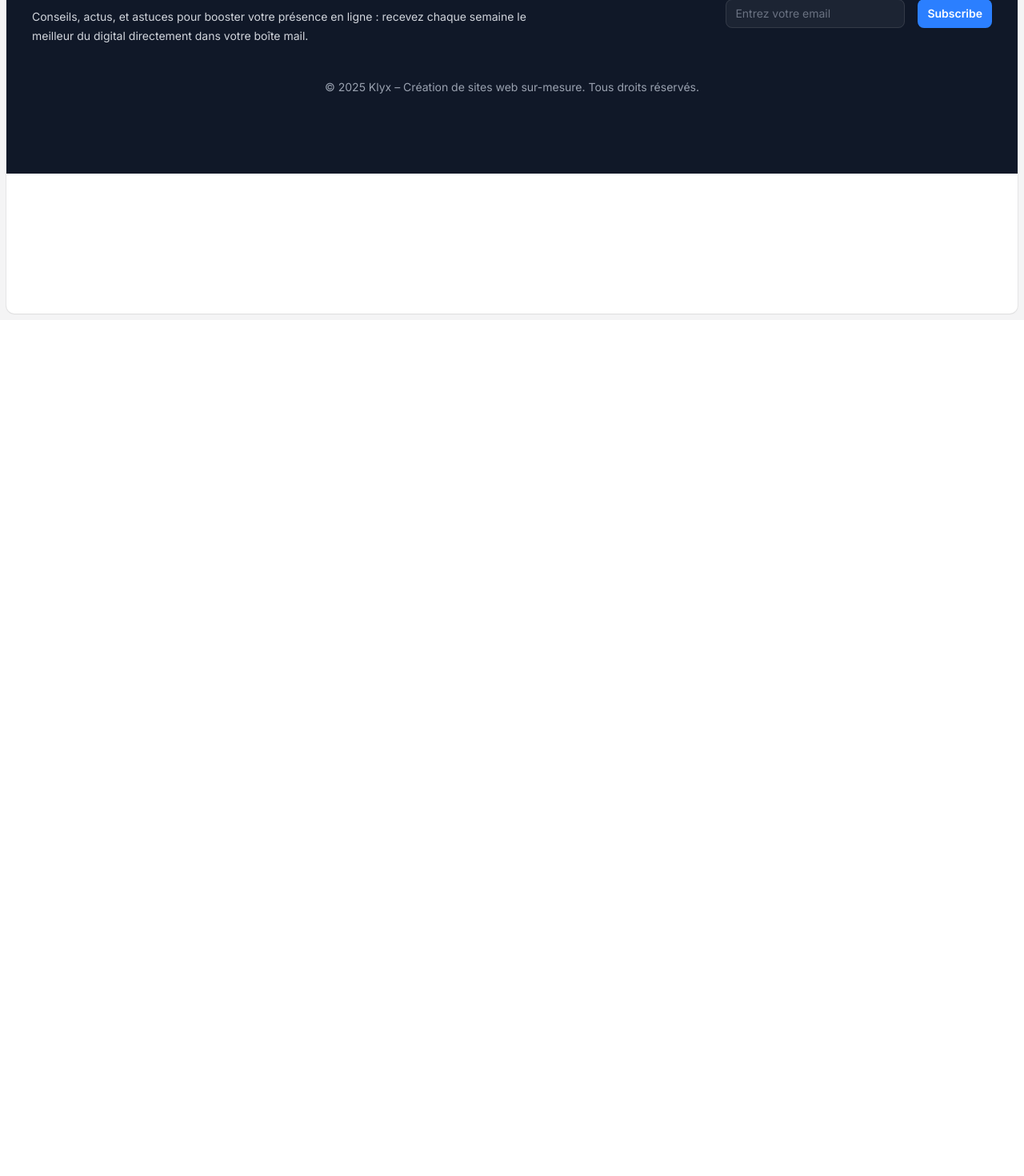
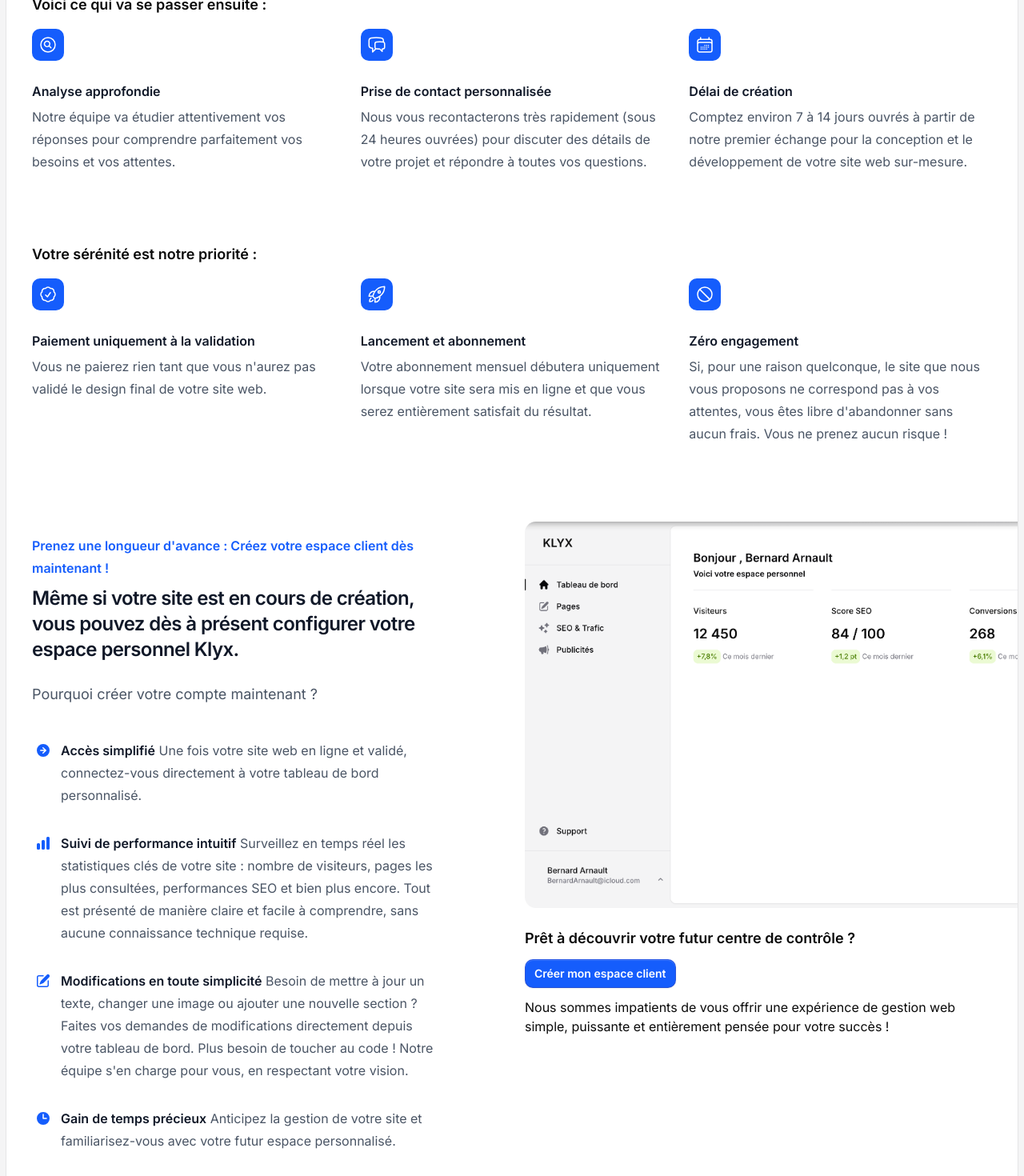
Before and after one commit to klyx-digital/Klyx, a Next.js app: page /questionnaire/success in a window 1280 px wide. Shown: the part 400-1870 px from the top of the page at 80% size. Before the commit the page ends 800 px from the top, so only its background shows below. Built offline with nearby package versions, Linux system fonts and the light colour scheme.

Commit message:
Page questionnaire succes termineé

```diff
--- a/package.json
+++ b/package.json
@@ -21,6 +21,9 @@
     "@prisma/client": "^6.7.0",
     "@radix-ui/react-accordion": "^1.2.10",
     "@stripe/stripe-js": "^7.3.0",
+    "@tsparticles/engine": "^3.8.1",
+    "@tsparticles/react": "^3.0.0",
+    "@tsparticles/slim": "^3.8.1",
     "@types/mdx": "^2.0.13",
     "bcryptjs": "^3.0.2",
     "class-variance-authority": "^0.7.1",
--- a/src/app/(marketing)/questionnaire/action.js
+++ b/src/app/(marketing)/questionnaire/action.js
@@ -3,6 +3,7 @@
 import prisma from "@/lib/prisma";
 import { z } from "zod";
 import { auth } from "@/auth";
+import { redirect } from "next/navigation";
 
 const QuestionnaireSchema = z.object({
   nameEntreprise: z.string().optional(),
--- /dev/null
+++ b/src/app/(marketing)/questionnaire/success/EspaceClient.jsx
@@ -0,0 +1,95 @@
+import {
+  ChartBarIcon,
+  PencilSquareIcon,
+  ClockIcon,
+  ArrowRightCircleIcon,
+} from "@heroicons/react/20/solid";
+import { Button } from "@/components/ui/button";
+
+const features = [
+  {
+    name: "Accès simplifié",
+    description:
+      "Une fois votre site web en ligne et validé, connectez-vous directement à votre tableau de bord personnalisé.",
+    icon: ArrowRightCircleIcon,
+  },
+  {
+    name: "Suivi de performance intuitif",
+    description:
+      "Surveillez en temps réel les statistiques clés de votre site : nombre de visiteurs, pages les plus consultées, performances SEO et bien plus encore. Tout est présenté de manière claire et facile à comprendre, sans aucune connaissance technique requise.",
+    icon: ChartBarIcon,
+  },
+  {
+    name: "Modifications en toute simplicité",
+    description:
+      "Besoin de mettre à jour un texte, changer une image ou ajouter une nouvelle section ? Faites vos demandes de modifications directement depuis votre tableau de bord. Plus besoin de toucher au code ! Notre équipe s'en charge pour vous, en respectant votre vision.",
+    icon: PencilSquareIcon,
+  },
+  {
+    name: "Gain de temps précieux",
+    description:
+      "Anticipez la gestion de votre site et familiarisez-vous avec votre futur espace personnalisé.",
+    icon: ClockIcon,
+  },
+];
+
+export function EspaceClient() {
+  return (
+    <div className="overflow-hidden bg-white py-12 sm:py-24">
+      <div className="mx-auto max-w-7xl px-6 lg:px-8">
+        <div className="mx-auto grid max-w-2xl grid-cols-1 gap-x-8 gap-y-16 sm:gap-y-20 lg:mx-0 lg:max-w-none lg:grid-cols-2">
+          <div className="lg:pt-4 lg:pr-8">
+            <div className="lg:max-w-lg">
+              <h2 className="text-base/7 font-semibold text-blue-600">
+                Prenez une longueur d'avance : Créez votre espace client dès
+                maintenant !
+              </h2>
+              <p className="mt-2 text-xl font-semibold tracking-tight text-pretty text-gray-900 sm:text-2xl">
+                Même si votre site est en cours de création, vous pouvez dès à
+                présent configurer votre espace personnel Klyx.{" "}
+              </p>
+              <p className="mt-6 text-lg/8 text-gray-600">
+                Pourquoi créer votre compte maintenant ?
+              </p>
+              <dl className="mt-10 max-w-xl space-y-8 text-base/7 text-gray-600 lg:max-w-none">
+                {features.map((feature) => (
+                  <div key={feature.name} className="relative pl-9">
+                    <dt className="inline font-semibold text-gray-900">
+                      <feature.icon
+                        aria-hidden="true"
+                        className="absolute top-1 left-1 size-5 text-blue-600"
+                      />
+                      {feature.name}
+                    </dt>{" "}
+                    <dd className="inline">{feature.description}</dd>
+                  </div>
+                ))}
+              </dl>
+            </div>
+          </div>
+          <div>
+            <img
+              alt="Capture d'eran dashboard klyx"
+              src="/KlyxCaptureEcran.png"
+              width={2432}
+              height={1442}
+              className="w-3xl max-w-none rounded-xl sm:w-228 md:-ml-4 lg:-ml-0"
+            />
+            <div className="py-6 space-y-3">
+              <h3 className="text-lg font-semibold">
+                Prêt à découvrir votre futur centre de contrôle ?
+              </h3>
+              <Button href="/register" color="blue">
+                Créer mon espace client
+              </Button>
+              <p>
+                Nous sommes impatients de vous offrir une expérience de gestion
+                web simple, puissante et entièrement pensée pour votre succès !
+              </p>
+            </div>
+          </div>
+        </div>
+      </div>
+    </div>
+  );
+}
--- a/src/app/(marketing)/questionnaire/success/page.js
+++ b/src/app/(marketing)/questionnaire/success/page.js
@@ -1,3 +1,118 @@
+import {
+  MagnifyingGlassCircleIcon,
+  ChatBubbleLeftRightIcon,
+  CalendarDaysIcon,
+  CheckBadgeIcon,
+  RocketLaunchIcon,
+  NoSymbolIcon,
+} from "@heroicons/react/24/outline";
+import { EspaceClient } from "./EspaceClient";
+
+const features = [
+  {
+    name: "Analyse approfondie",
+    description:
+      "Notre équipe va étudier attentivement vos réponses pour comprendre parfaitement vos besoins et vos attentes.",
+    icon: MagnifyingGlassCircleIcon,
+  },
+  {
+    name: "Prise de contact personnalisée",
+    description:
+      "Nous vous recontacterons très rapidement (sous 24 heures ouvrées) pour discuter des détails de votre projet et répondre à toutes vos questions.",
+    icon: ChatBubbleLeftRightIcon,
+  },
+  {
+    name: "Délai de création",
+    description:
+      "Comptez environ 7 à 14 jours ouvrés à partir de notre premier échange pour la conception et le développement de votre site web sur-mesure.",
+    icon: CalendarDaysIcon,
+  },
+];
+
+const featuresSerenite = [
+  {
+    name: "Paiement uniquement à la validation",
+    description:
+      "Vous ne paierez rien tant que vous n'aurez pas validé le design final de votre site web.",
+    icon: CheckBadgeIcon,
+  },
+  {
+    name: "Lancement et abonnement",
+    description:
+      "Votre abonnement mensuel débutera uniquement lorsque votre site sera mis en ligne et que vous serez entièrement satisfait du résultat.",
+    icon: RocketLaunchIcon,
+  },
+  {
+    name: "Zéro engagement",
+    description:
+      "Si, pour une raison quelconque, le site que nous vous proposons ne correspond pas à vos attentes, vous êtes libre d'abandonner sans aucun frais. Vous ne prenez aucun risque !",
+    icon: NoSymbolIcon,
+  },
+];
+
 export default function Page() {
-  return <div></div>;
+  return (
+    <main>
+      <div className="bg-white pt-12 sm:pt-24">
+        <div className="mx-auto max-w-7xl px-6 lg:px-8">
+          <div className="mx-auto max-w-2xl lg:mx-0">
+            <h1 className="text-4xl font-semibold tracking-tight text-pretty text-gray-900 sm:text-5xl">
+              Merci ! Votre projet web est entre de bonnes mains.
+            </h1>
+            <p className="mt-6 text-lg/8 text-gray-600">
+              Nous avons bien reçu votre brief et sommes impatients de donner
+              vie à votre site web.
+            </p>
+          </div>
+          <div className="mx-auto  max-w-2xl sm:mt-12  lg:max-w-none">
+            <h2 className="text-lg font-semibold pb-2 md:pb-4">
+              Voici ce qui va se passer ensuite :
+            </h2>
+            <dl className="grid max-w-xl grid-cols-1 gap-x-8 gap-y-16 lg:max-w-none lg:grid-cols-3">
+              {features.map((feature) => (
+                <div key={feature.name} className="flex flex-col ">
+                  <dt className="text-base/7 font-semibold text-gray-900">
+                    <div className="mb-6 flex size-10 items-center justify-center rounded-lg bg-blue-600">
+                      <feature.icon
+                        aria-hidden="true"
+                        className="size-6 text-white"
+                      />
+                    </div>
+                    {feature.name}
+                  </dt>
+                  <dd className="mt-1 flex flex-auto flex-col text-base/7 text-gray-600">
+                    <p className="flex-auto">{feature.description}</p>
+                  </dd>
+                </div>
+              ))}
+            </dl>
+          </div>
+          <div className="mx-auto  max-w-2xl mt-12 sm:mt-16 lg:max-w-none">
+            <h2 className="text-lg font-semibold py-6 pb-2 md:pb-4">
+              Votre sérénité est notre priorité :
+            </h2>
+            <dl className="grid max-w-xl grid-cols-1 gap-x-8 gap-y-16 lg:max-w-none lg:grid-cols-3">
+              {featuresSerenite.map((feature) => (
+                <div key={feature.name} className="flex flex-col">
+                  <dt className="text-base/7 font-semibold text-gray-900">
+                    <div className="mb-6 flex size-10 items-center justify-center rounded-lg bg-blue-600">
+                      <feature.icon
+                        aria-hidden="true"
+                        className="size-6 text-white"
+                      />
+                    </div>
+                    {feature.name}
+                  </dt>
+                  <dd className="mt-1 flex flex-auto flex-col text-base/7 text-gray-600">
+                    <p className="flex-auto">{feature.description}</p>
+                  </dd>
+                </div>
+              ))}
+            </dl>
+          </div>
+        </div>
+      </div>
+      <EspaceClient />
+    </main>
+  );
 }
```
Also changed, not shown: public/Felicitation.jpg (added), 1 other file (tests, documents, lock files or other folders).
